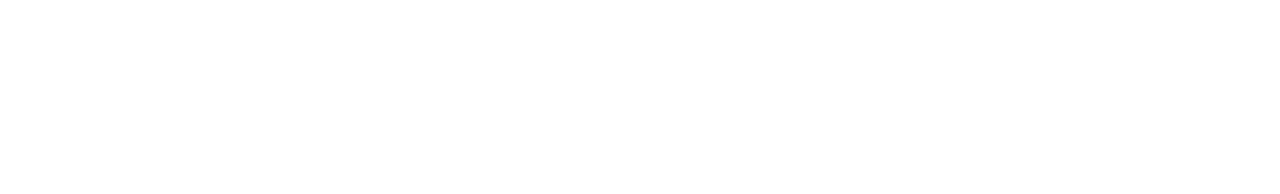
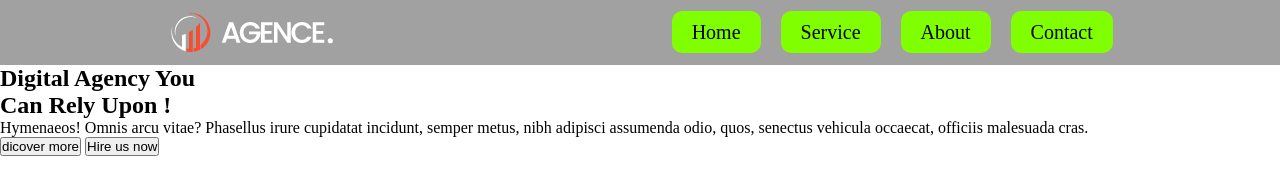
Before and after one commit to sabbir6230/digital-agency, a plain HTML site: page index.html in a window 1280 px wide. Drawn offline with Linux system fonts and the light colour scheme.

Commit message:
added nav code

```diff
--- a/index.html
+++ b/index.html
@@ -1,11 +1,39 @@
 <!DOCTYPE html>
 <html lang="en">
+
 <head>
     <meta charset="UTF-8">
     <meta name="viewport" content="width=device-width, initial-scale=1.0">
     <title>Digital Agency</title>
+    <link rel="stylesheet" href="styles/agency.css">
 </head>
+
 <body>
+    <header>
+        <nav>
+            <div class="nav-container">
+                <img src="./asset/logo/logo.png" alt="Logo" class="logo">
+                <div class="nav-menus">
+                    <li><a href="">Home</a></li>
+                    <li><a href="">Service</a></li>
+                    <li><a href="">About</a></li>
+                    <li><a href="">Contact</a></li>
+                </div>
+            </div>
+        </nav>
+        <section class="banner">
+            <div class="banner-content">
+                <h1 class="banner-title">Digital Agency You <br> Can Rely Upon !</h1>
+                <p class="banner-description">
+                    Hymenaeos! Omnis arcu vitae? Phasellus irure cupidatat incidunt, semper metus, nibh adipisci assumenda odio, quos, senectus vehicula occaecat, officiis malesuada cras.
+                </p>
+                <button class="btn-primary">dicover more</button>
+                <button class="btn-primary">Hire us now</button>
+            </div>
+        </section>
+    </header>
+    <main></main>
+    <footer></footer>
+</body>
 
-</body>
 </html>
--- a/styles/agency.css
+++ b/styles/agency.css
@@ -0,0 +1,38 @@
+*{
+    margin: 0;
+    padding: 0;
+    box-sizing: border-box;
+}
+
+nav {
+    background-color: rgb(161, 161, 161);
+}
+
+.nav-container {
+    display: flex;
+    align-items: center;
+    justify-content: space-around;
+    padding: 10px 0;
+}
+
+.nav-menus {
+    list-style: none;
+    display: flex;
+    gap: 20px;
+}
+
+.nav-menus a {
+    text-decoration: none;
+    color: #000;
+    font-size: 20px;
+    background-color: chartreuse;
+    padding: 10px 20px;
+    border-radius: 10px;
+}
+
+.nav-menus a:hover {
+    background-color: aqua;
+    box-shadow: 0px 0px 8px rgb(109, 223, 2), -0px -0px 8px rgb(109, 223, 2);
+}
+
+/* Banner Section */
```
